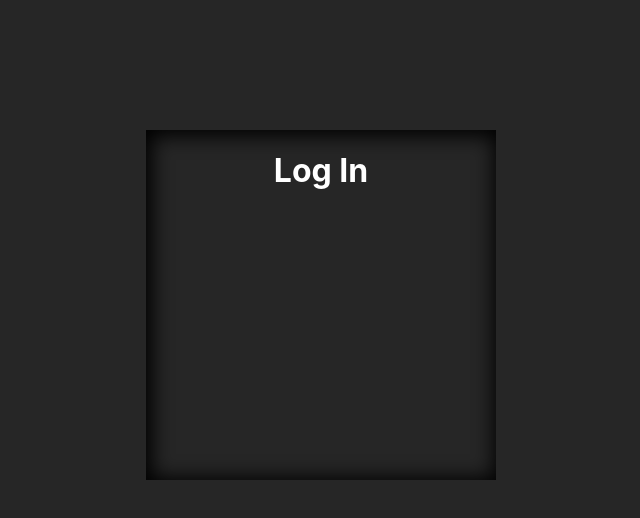
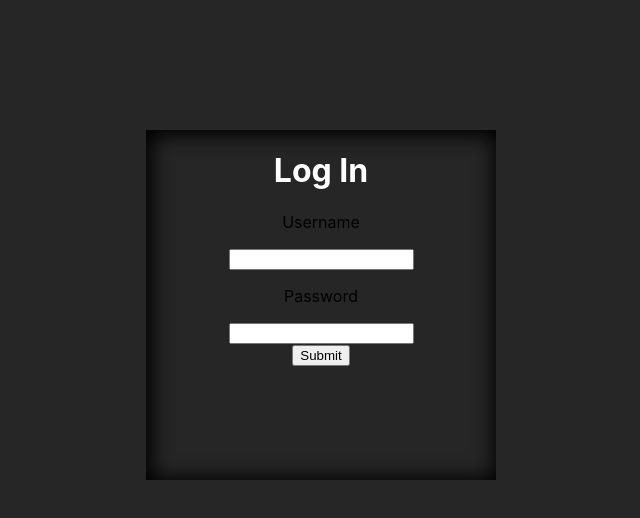
Before and after one commit to Danyelss/license-spa-bank-react, a React (Create React App) app: page /login in a window 1280 px wide. Shown: the top 518 px of the page, without its empty margins (319-959 px from the left). Built offline with nearby package versions, Linux system fonts and the light colour scheme.

Commit message:
login labels added

```diff
--- a/src/pages/LoginPage.js
+++ b/src/pages/LoginPage.js
@@ -18,30 +18,30 @@ async function loginUser(credentials) {
 */
 
 const LoginPage = () => {
-/*
-}
+
   const [username, setUserName] = useState();
   const [password, setPassword] = useState();
 
-  const tokenFunction = useToken();
-  console.log(tokenFunction);
+  //const tokenFunction = useToken();
+  //console.log(tokenFunction);
 
   const handleSubmit = async e => {
       e.preventDefault();
-      const token = await loginUser({
-        username,
-        password
-      });
+      //const token = await loginUser({
+      //  username,
+     //   password
+     // });
 
       //console.log(token.token);
+      console.log("works");
 
       //tokenFunction.setToken(token.token);
     }
-*/
+
   return(
     <div className="login-wrapper square">
       <h1>Log In</h1>
-      {/*<form onSubmit={handleSubmit}>
+      <form onSubmit={handleSubmit}>
         <label>
           <p>Username</p>
           <input type="text" onChange={e => setUserName(e.target.value)} />
@@ -53,7 +53,7 @@ const LoginPage = () => {
         <div>
           <button type="submit" onSubmit={handleSubmit}>Submit</button>
         </div>
-      </form>*/}
+      </form>
     </div>
   );
 }
```
